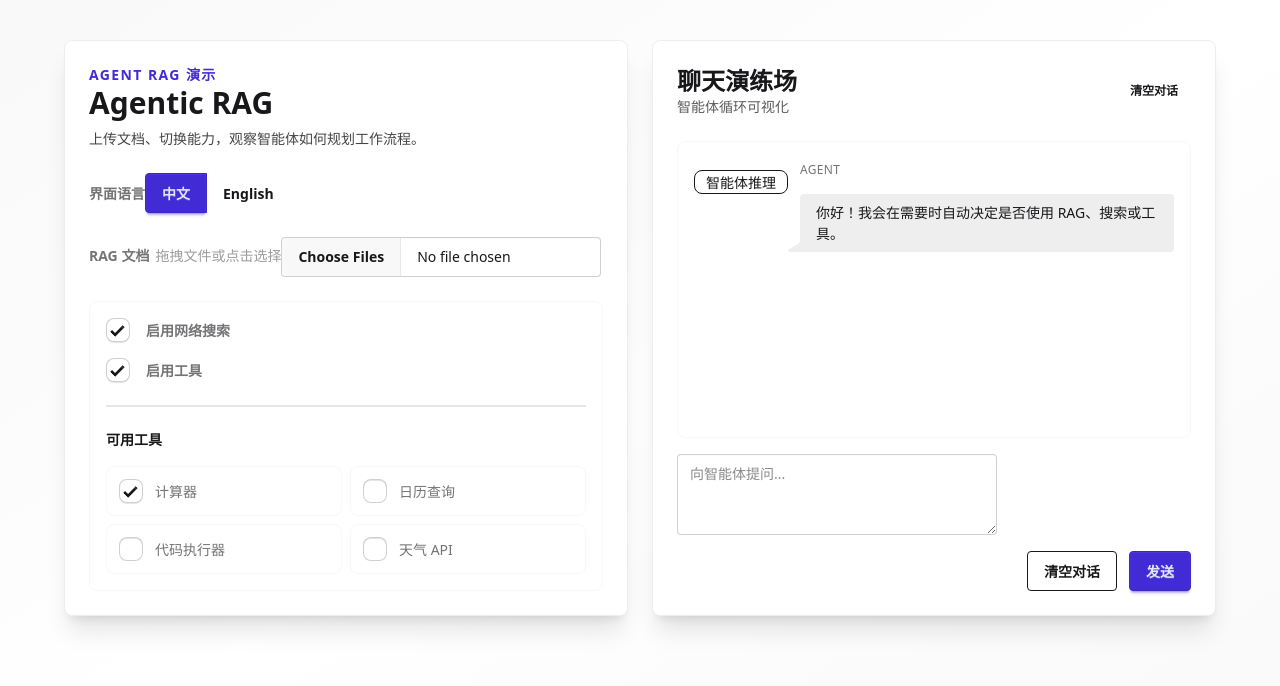
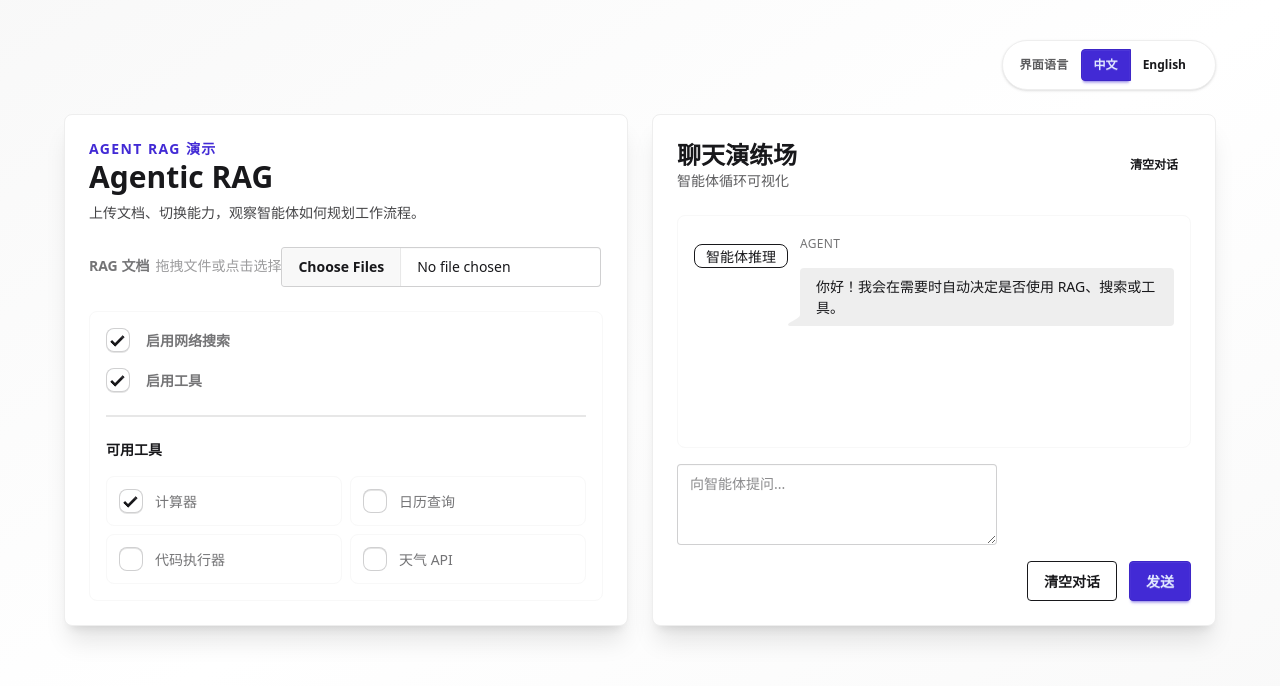
Before and after one commit to justin0x5eed/agent_demo, a React (Vite) app in the folder frontend/: page / in a window 1280 px wide. Shown: the top 686 px of the page. Built offline with nearby package versions, Linux system fonts and the light colour scheme.

Commit message:
Move language switch to top right

```diff
--- a/frontend/src/App.tsx
+++ b/frontend/src/App.tsx
@@ -134,7 +134,29 @@ Key takeaways: ${userMessage}`
 
   return (
     <div className="min-h-screen bg-gradient-to-br from-base-200 via-base-100 to-base-200 p-4 text-base-content md:p-10">
-      <div className="mx-auto flex max-w-6xl flex-col gap-6 lg:flex-row">
+      <div className="mx-auto max-w-6xl">
+        <div className="mb-6 flex justify-end">
+          <div className="flex items-center gap-3 rounded-full border border-base-300 bg-base-100 px-4 py-2 shadow-sm">
+            <span className="text-xs font-semibold uppercase tracking-wide opacity-70">
+              {t.language}
+            </span>
+            <div className="join">
+              <button
+                className={`btn btn-sm join-item ${language === 'zh' ? 'btn-primary' : 'btn-ghost'}`}
+                onClick={() => setLanguage('zh')}
+              >
+                中文
+              </button>
+              <button
+                className={`btn btn-sm join-item ${language === 'en' ? 'btn-primary' : 'btn-ghost'}`}
+                onClick={() => setLanguage('en')}
+              >
+                English
+              </button>
+            </div>
+          </div>
+        </div>
+        <div className="flex flex-col gap-6 lg:flex-row">
           <section className="card flex-1 border border-base-300 bg-base-100 shadow-xl">
             <div className="card-body gap-6">
               <header>
@@ -144,26 +166,6 @@ Key takeaways: ${userMessage}`
                 <h1 className="text-3xl font-bold">Agentic RAG</h1>
                 <p className="mt-2 text-sm opacity-80">{t.subtitle}</p>
               </header>
-
-            <div className="form-control">
-              <label className="label">
-                <span className="label-text font-semibold">{t.language}</span>
-              </label>
-              <div className="join">
-                <button
-                  className={`btn join-item ${language === 'zh' ? 'btn-primary' : 'btn-ghost'}`}
-                  onClick={() => setLanguage('zh')}
-                >
-                  中文
-                </button>
-                <button
-                  className={`btn join-item ${language === 'en' ? 'btn-primary' : 'btn-ghost'}`}
-                  onClick={() => setLanguage('en')}
-                >
-                  English
-                </button>
-              </div>
-            </div>
 
             <div className="form-control">
               <label className="label">
@@ -291,6 +293,7 @@ Key takeaways: ${userMessage}`
         </section>
       </div>
       </div>
+    </div>
   )
 }
 
```
Lines whose indentation alone changed are shown as unchanged.
